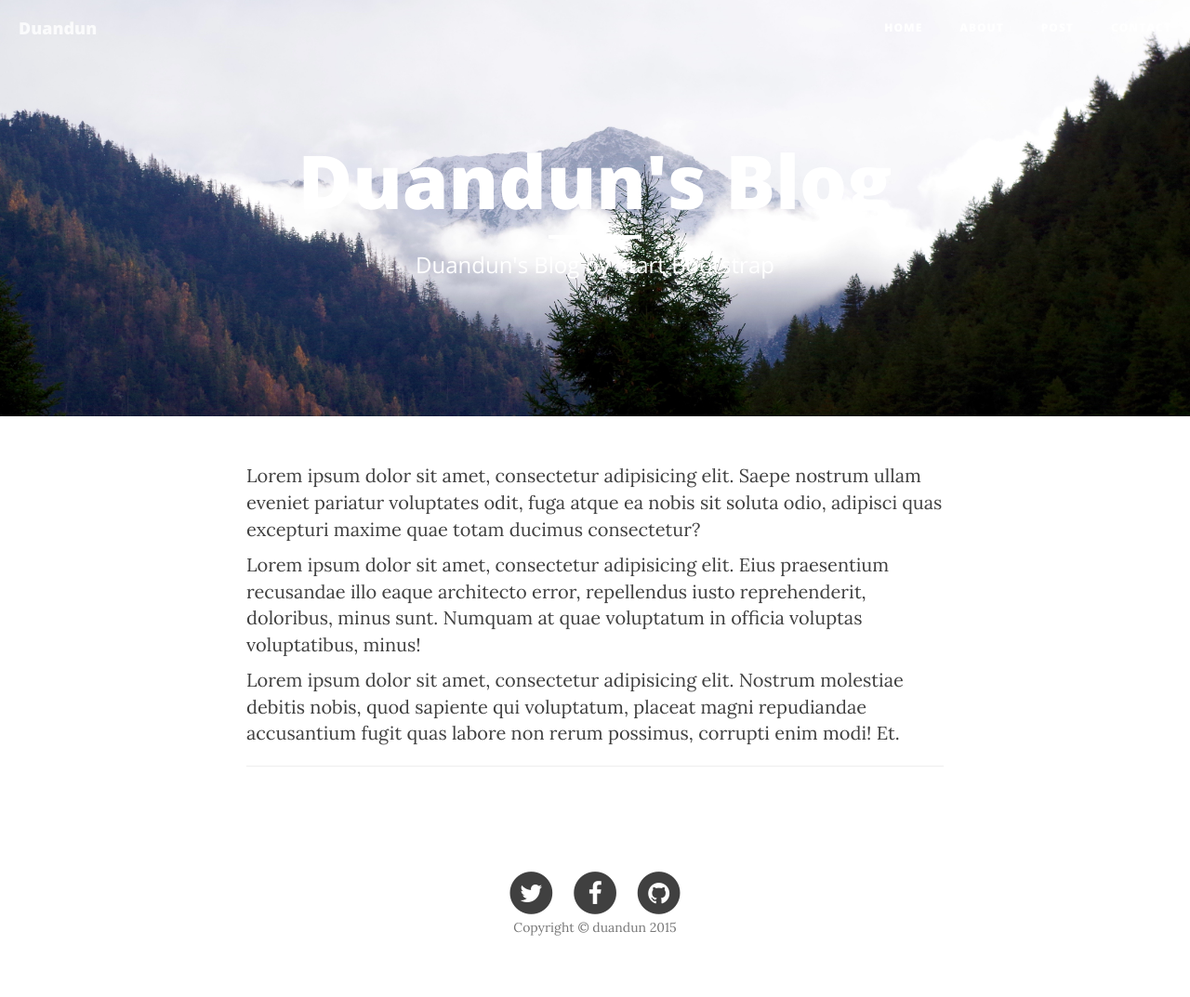
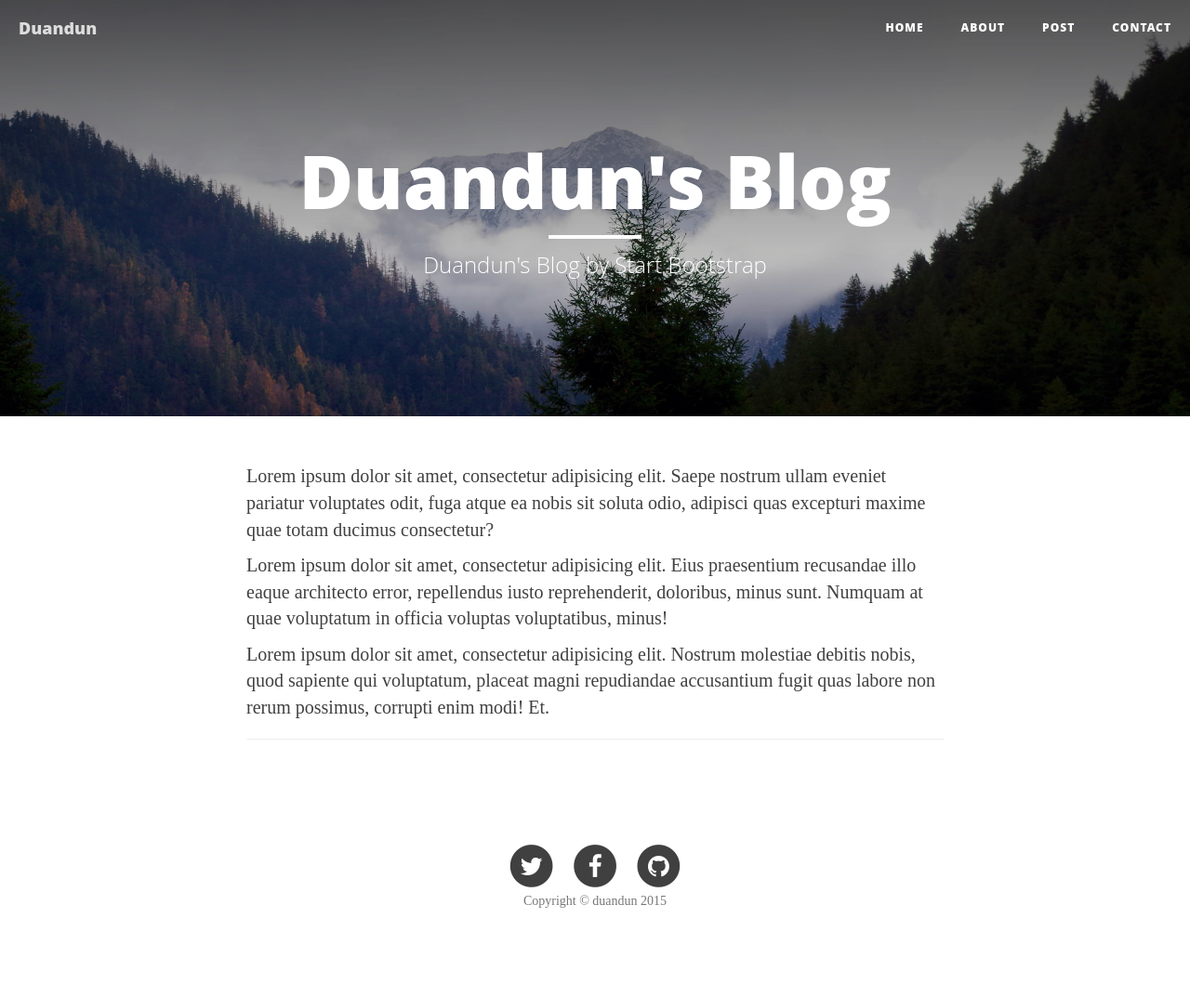
Before and after one commit to duandun/duandun.github.io, a Jekyll site: the page built from page/about.html, in a window 1280 px wide. Shown: the whole page at 93% size. Built offline with Jekyll 4.4.1, drawn with Linux system fonts in a browser that asks for light colours; nearby versions of some CDN libraries; Markdown is read by kramdown in place of the engine named in the settings; after the commit the page ends 1045 px from its top, so only the background shows below that.

Commit message:
edit pic

```diff
--- a/_includes/head.html
+++ b/_includes/head.html
@@ -13,11 +13,11 @@
 
     <!-- Custom CSS -->
     <link href="/css/clean-blog.css" rel="stylesheet">
-
+    <link rel="shortcut icon" href="/favicon.jpeg" type="image/x-icon" />
     <!-- Custom Fonts -->
     <link href="http://maxcdn.bootstrapcdn.com/font-awesome/4.1.0/css/font-awesome.min.css" rel="stylesheet" type="text/css">
-    <link href='http://fonts.googleapis.com/css?family=Lora:400,700,400italic,700italic' rel='stylesheet' type='text/css'>
-    <link href='http://fonts.googleapis.com/css?family=Open+Sans:300italic,400italic,600italic,700italic,800italic,400,300,600,700,800' rel='stylesheet' type='text/css'>
+    <!-- <link href='http://fonts.googleapis.com/css?family=Lora:400,700,400italic,700italic' rel='stylesheet' type='text/css'>
+    <link href='http://fonts.googleapis.com/css?family=Open+Sans:300italic,400italic,600italic,700italic,800italic,400,300,600,700,800' rel='stylesheet' type='text/css'> -->
 
     <!-- HTML5 Shim and Respond.js IE8 support of HTML5 elements and media queries -->
     <!-- WARNING: Respond.js doesn't work if you view the page via file:// -->
--- a/_includes/header.html
+++ b/_includes/header.html
@@ -1,6 +1,6 @@
     <!-- Page Header -->
     <!-- Set your background image for this header on the line below. -->
-    <header class="intro-header" style="background-image: url('/img/mountain-bg.jpg')">
+    <header class="intro-header" style="background-image: url('/img/mountain-bg.jpg');">
         <div class="container">
             <div class="row">
                 <div class="col-lg-8 col-lg-offset-2 col-md-10 col-md-offset-1">
```
Also changed, not shown: favicon.jpeg (added), img/mountain2-bg.jpg, 2 other files.
